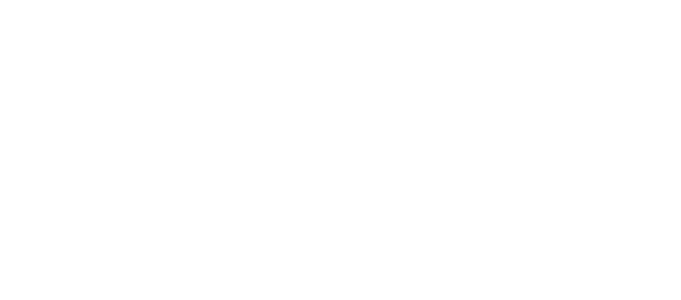
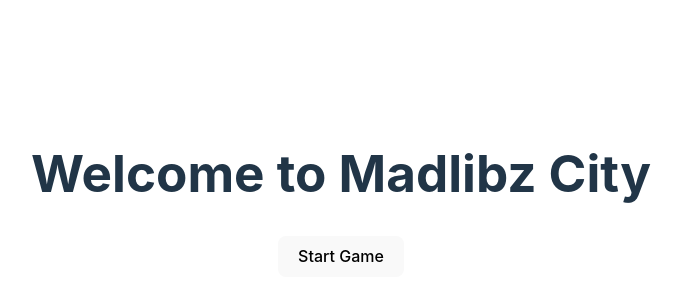
Before and after one commit to bennguyenn24/madlibz, a React (Vite) app: page / in a window 1280 px wide. Shown: the part 206-506 px from the top of the page, without its empty margins (299-980 px from the left). Built offline with nearby package versions, Linux system fonts and the light colour scheme.

Commit message:
Implemented Start Screen

```diff
--- a/src/App.jsx
+++ b/src/App.jsx
@@ -1,5 +1,6 @@
 import { useState } from 'react'
 import Madlibz from './Madlibz'
+import Start from './components/Start'
 
 import './App.css'
 
@@ -8,7 +9,7 @@
 
   return (
     <div className="App">
-
+      <Start />
       {/* <Madlibz /> */}
     </div>
   )
```
Also changed, not shown: src/Madlibz.jsx (+6 -6 lines), src/components/Question.jsx (renamed from components/Question.jsx), src/components/Start.jsx (renamed from components/Start.jsx).
